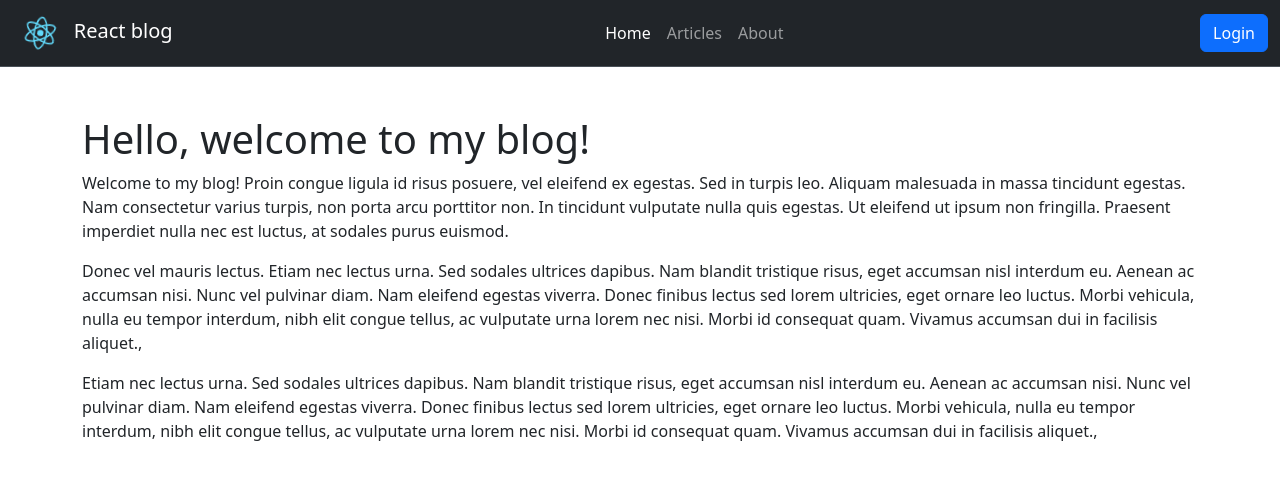
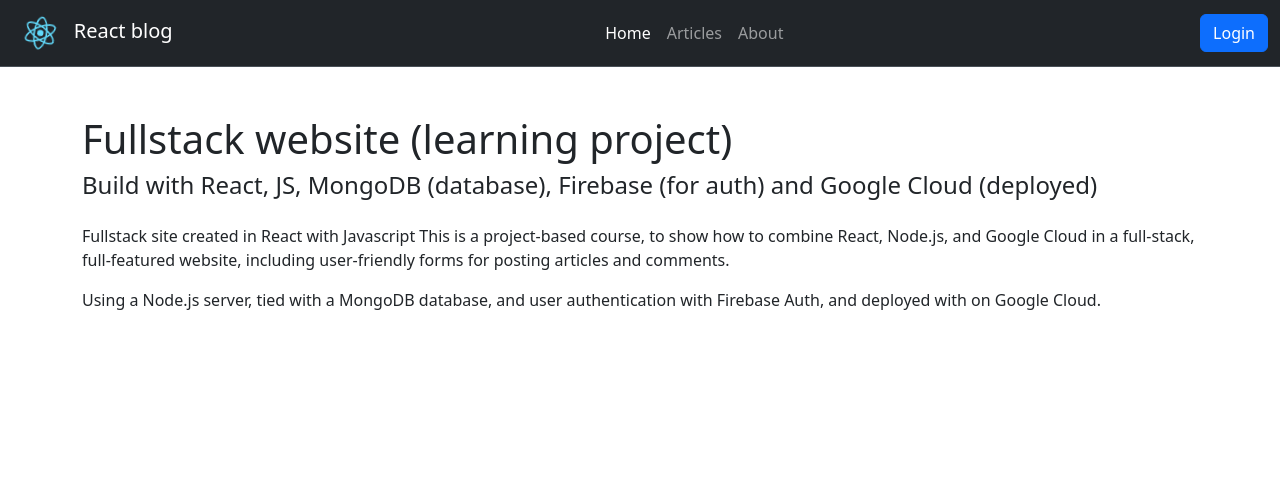
Before and after one commit to Netius/react-blog, a React (Create React App) app: page / in a window 1280 px wide. Shown: the top 480 px of the page. Built offline with nearby package versions, Linux system fonts and the light colour scheme; no server answers.

Commit message:
Fixed text and added more info to prj

```diff
--- a/src/pages/HomePage.js
+++ b/src/pages/HomePage.js
@@ -3,30 +3,14 @@
 const HomePage = () => {
   return (
     <>
-      <h1>Hello, welcome to my blog!</h1>
+      <h1>Fullstack website (learning project)</h1>
+      <p className='h4 mb-4'>Build with React, JS, MongoDB (database), Firebase (for auth) and Google Cloud (deployed)</p>
       <p>
-        Welcome to my blog! Proin congue
-        ligula id risus posuere, vel eleifend ex egestas. Sed in turpis leo.
-        Aliquam malesuada in massa tincidunt egestas. Nam consectetur varius turpis,
-        non porta arcu porttitor non. In tincidunt vulputate nulla quis egestas. Ut
-        eleifend ut ipsum non fringilla. Praesent imperdiet nulla nec est luctus, at
-        sodales purus euismod.
+        Fullstack site created in React with Javascript This is a project-based course, to show how to combine React, Node.js,
+        and Google Cloud in a full-stack, full-featured website, including user-friendly forms for posting articles and comments.
       </p>
       <p>
-        Donec vel mauris lectus. Etiam nec lectus urna. Sed sodales ultrices dapibus.
-        Nam blandit tristique risus, eget accumsan nisl interdum eu. Aenean ac accumsan
-        nisi. Nunc vel pulvinar diam. Nam eleifend egestas viverra. Donec finibus lectus
-        sed lorem ultricies, eget ornare leo luctus. Morbi vehicula, nulla eu tempor
-        interdum, nibh elit congue tellus, ac vulputate urna lorem nec nisi. Morbi id
-        consequat quam. Vivamus accumsan dui in facilisis aliquet.,
-      </p>
-      <p>
-        Etiam nec lectus urna. Sed sodales ultrices dapibus.
-        Nam blandit tristique risus, eget accumsan nisl interdum eu. Aenean ac accumsan
-        nisi. Nunc vel pulvinar diam. Nam eleifend egestas viverra. Donec finibus lectus
-        sed lorem ultricies, eget ornare leo luctus. Morbi vehicula, nulla eu tempor
-        interdum, nibh elit congue tellus, ac vulputate urna lorem nec nisi. Morbi id
-        consequat quam. Vivamus accumsan dui in facilisis aliquet.,
+        Using a Node.js server, tied with a MongoDB database, and user authentication with Firebase Auth, and deployed with on Google Cloud.
       </p>
     </>
   )
```
